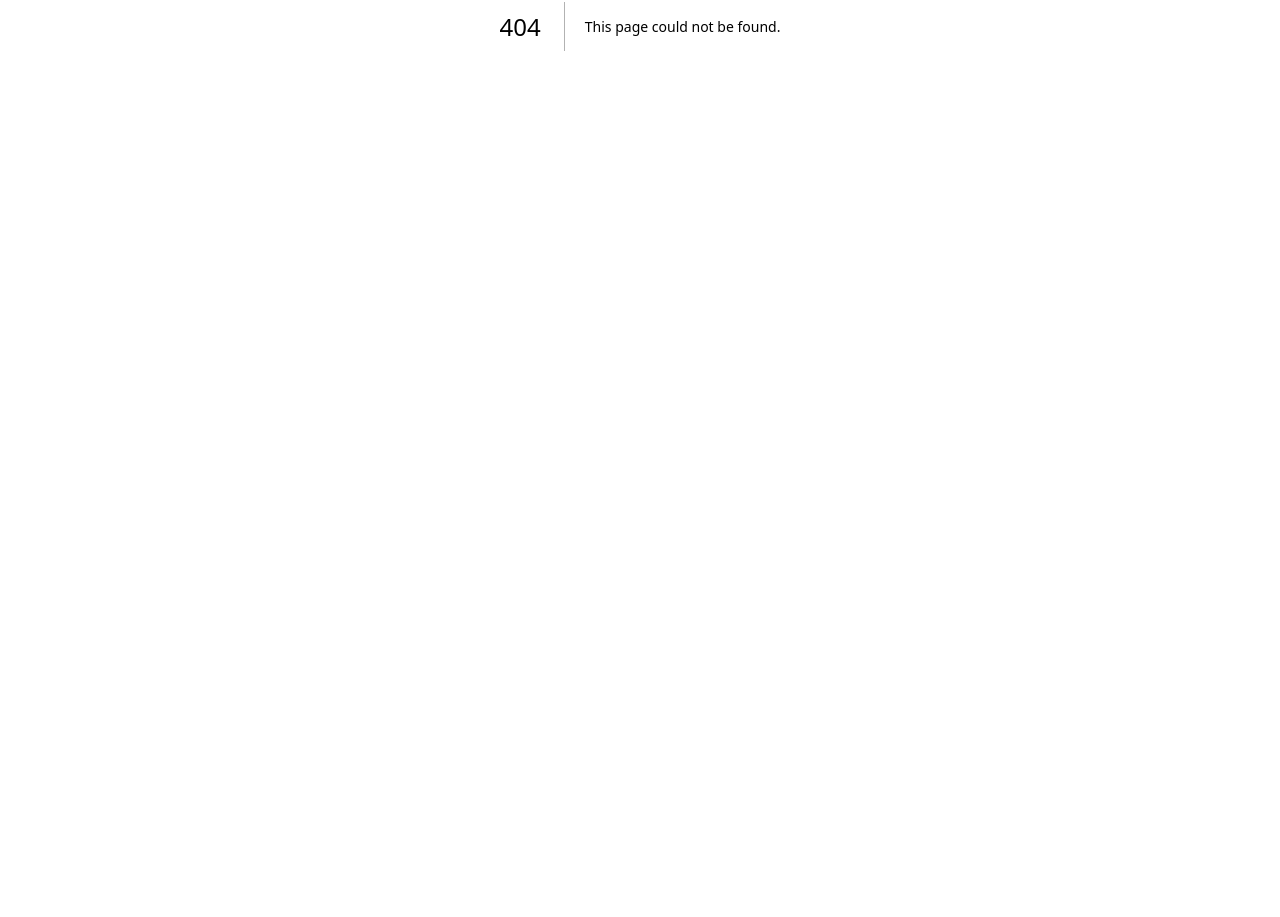
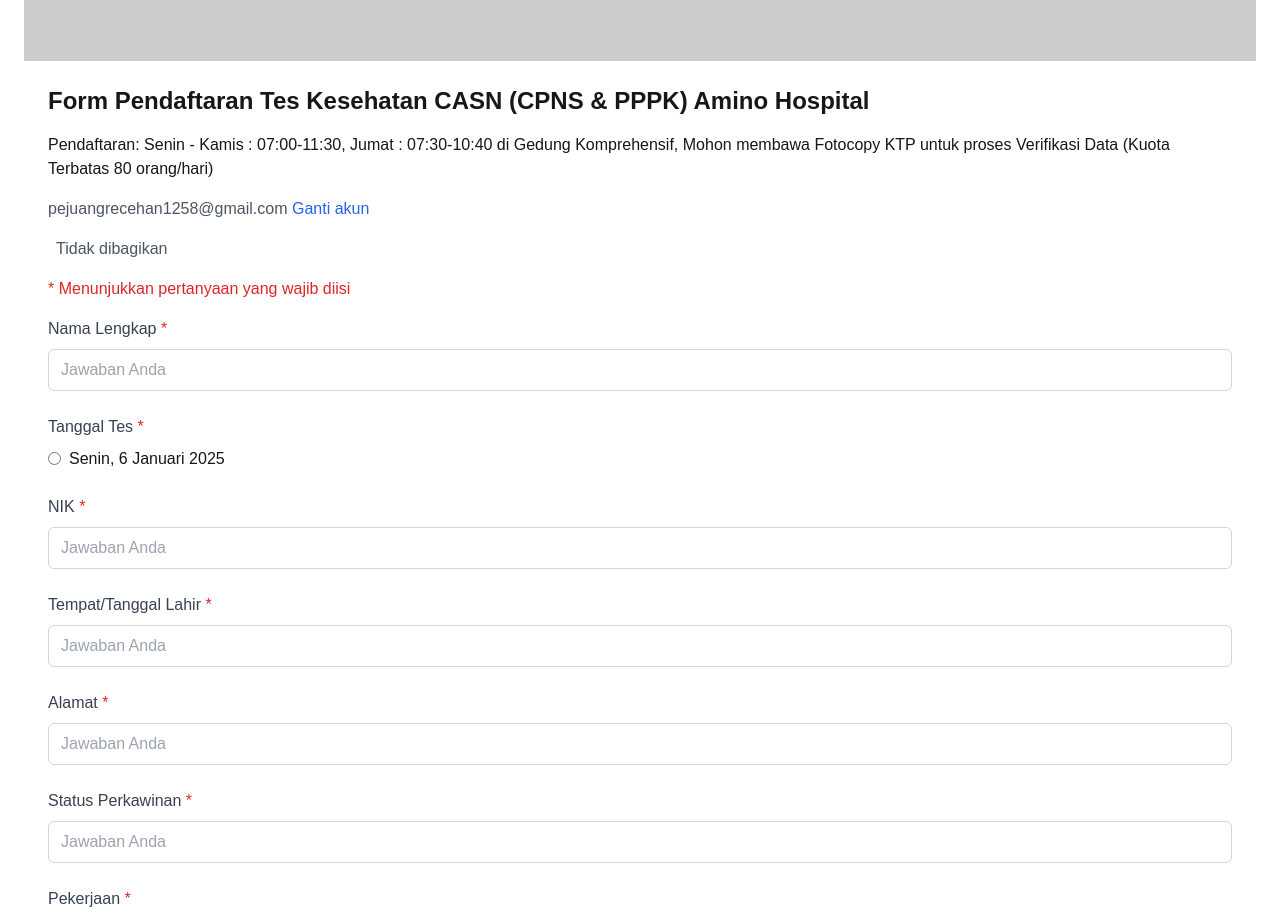
Before and after one commit to rajutankoding/ArticlesManagement, a Next.js app: page /form in a window 1280 px wide. Before the commit this address had no page. Shown: the part 374-1291 px from the top of the page. Before the commit the page ends 800 px from the top, so only its background shows below. Built offline with nearby package versions, Linux system fonts and the light colour scheme.

Commit message:
initForm

```diff
--- a/src/app/dashboard/article/[...id]/page.js
+++ b/src/app/dashboard/article/[...id]/page.js
@@ -4,16 +4,16 @@
 import React, { use, useEffect, useState } from "react";
 
 const Detail = ({ params }) => {
-  const [loading, setLoading] = useState(true); // State untuk loading
-  const [articles, setArticles] = useState({}); // State untuk artikel
-  const [error, setError] = useState(null); // State untuk error
+  const [loading, setLoading] = useState(true);
+  const [articles, setArticles] = useState({});
+  const [error, setError] = useState(null);
   const [title, setTitle] = useState();
-  // const [sDesc, setsDesc] = useState()
   const [desc, setDesc] = useState();
   const [image, setImage] = useState();
   const [content, setContent] = useState();
+
   const { id } = use(params);
-  // console.log("Params : ", article);
+
   const getData = async () => {
     try {
       const response = article.find((item) => item.id === parseInt(id));
@@ -57,8 +57,7 @@
           <div className="mb-4">
             <label
               className="block text-gray-700 text-sm font-bold mb-2"
-              htmlFor="title"
-            >
+              htmlFor="title">
               Title
             </label>
             <input
@@ -73,8 +72,7 @@
           <div className="mb-4">
             <label
               className="block text-gray-700 text-sm font-bold mb-2"
-              htmlFor="author"
-            >
+              htmlFor="author">
               Short Description
             </label>
             <input
@@ -89,8 +87,7 @@
           <div className="mb-4">
             <label
               className="block text-gray-700 text-sm font-bold mb-2"
-              htmlFor="content"
-            >
+              htmlFor="content">
               Content
             </label>
             <textarea
@@ -99,14 +96,12 @@
               rows="10"
               value={content}
               onChange={setContent}
-              placeholder="Enter article content"
-            ></textarea>
+              placeholder="Enter article content"></textarea>
           </div>
           <div className="mb-4">
             <label
               className="block text-gray-700 text-sm font-bold mb-2"
-              htmlFor="image"
-            >
+              htmlFor="image">
               Image URL
             </label>
             <input
@@ -127,14 +122,12 @@
           <div className="flex items-center justify-between">
             <button
               className="bg-blue-500 hover:bg-blue-700 text-white font-bold py-2 px-4 rounded focus:outline-none focus:shadow-outline"
-              type="button"
-            >
+              type="button">
               Save
             </button>
             <button
               className="bg-red-500 hover:bg-red-700 text-white font-bold py-2 px-4 rounded focus:outline-none focus:shadow-outline"
-              type="button"
-            >
+              type="button">
               Cancel
             </button>
           </div>
--- /dev/null
+++ b/src/app/form/page.js
@@ -0,0 +1,184 @@
+import React from "react";
+
+const Form = () => {
+  return (
+    <main className="flex-1 p-6 bg-white">
+      <img
+        src="https://placehold.co/600x200"
+        alt="A hospital building with a red roof and green walls"
+        className="w-full rounded-t-lg"
+      />
+      <div className="p-6">
+        <h1 className="text-2xl font-bold mb-4">
+          Form Pendaftaran Tes Kesehatan CASN (CPNS & PPPK) Amino Hospital
+        </h1>
+        <p className="mb-4">
+          Pendaftaran: Senin - Kamis : 07:00-11:30, Jumat : 07:30-10:40 di
+          Gedung Komprehensif, Mohon membawa Fotocopy KTP untuk proses
+          Verifikasi Data (Kuota Terbatas 80 orang/hari)
+        </p>
+        <p className="mb-4 text-gray-600">
+          pejuangrecehan1258@gmail.com{" "}
+          <span className="text-blue-600 cursor-pointer">Ganti akun</span>
+        </p>
+        <div className="flex items-center mb-4">
+          <i className="fas fa-eye-slash text-gray-600 mr-2"></i>
+          <span className="text-gray-600">Tidak dibagikan</span>
+        </div>
+        <p className="text-red-600 mb-4">
+          * Menunjukkan pertanyaan yang wajib diisi
+        </p>
+        <form>
+          <div className="mb-6">
+            <label className="block text-gray-700 font-medium mb-2">
+              Nama Lengkap <span className="text-red-600">*</span>
+            </label>
+            <input
+              type="text"
+              className="w-full px-3 py-2 border border-gray-300 rounded-md"
+              placeholder="Jawaban Anda"
+            />
+          </div>
+          <div className="mb-6">
+            <label className="block text-gray-700 font-medium mb-2">
+              Tanggal Tes <span className="text-red-600">*</span>
+            </label>
+            <div className="flex items-center">
+              <input
+                type="radio"
+                id="tanggal1"
+                name="tanggal"
+                className="mr-2"
+              />
+              <label htmlFor="tanggal1">Senin, 6 Januari 2025</label>
+            </div>
+          </div>
+          <div className="mb-6">
+            <label className="block text-gray-700 font-medium mb-2">
+              NIK <span className="text-red-600">*</span>
+            </label>
+            <input
+              type="text"
+              className="w-full px-3 py-2 border border-gray-300 rounded-md"
+              placeholder="Jawaban Anda"
+            />
+          </div>
+          <div className="mb-6">
+            <label className="block text-gray-700 font-medium mb-2">
+              Tempat/Tanggal Lahir <span className="text-red-600">*</span>
+            </label>
+            <input
+              type="text"
+              className="w-full px-3 py-2 border border-gray-300 rounded-md"
+              placeholder="Jawaban Anda"
+            />
+          </div>
+          <div className="mb-6">
+            <label className="block text-gray-700 font-medium mb-2">
+              Alamat <span className="text-red-600">*</span>
+            </label>
+            <input
+              type="text"
+              className="w-full px-3 py-2 border border-gray-300 rounded-md"
+              placeholder="Jawaban Anda"
+            />
+          </div>
+          <div className="mb-6">
+            <label className="block text-gray-700 font-medium mb-2">
+              Status Perkawinan <span className="text-red-600">*</span>
+            </label>
+            <input
+              type="text"
+              className="w-full px-3 py-2 border border-gray-300 rounded-md"
+              placeholder="Jawaban Anda"
+            />
+          </div>
+          <div className="mb-6">
+            <label className="block text-gray-700 font-medium mb-2">
+              Pekerjaan <span className="text-red-600">*</span>
+            </label>
+            <input
+              type="text"
+              className="w-full px-3 py-2 border border-gray-300 rounded-md"
+              placeholder="Jawaban Anda"
+            />
+          </div>
+          <div className="mb-6">
+            <label className="block text-gray-700 font-medium mb-2">
+              Kewarganegaraan <span className="text-red-600">*</span>
+            </label>
+            <input
+              type="text"
+              className="w-full px-3 py-2 border border-gray-300 rounded-md"
+              placeholder="Jawaban Anda"
+            />
+          </div>
+          <div className="mb-6">
+            <label className="block text-gray-700 font-medium mb-2">
+              Jenis Pemeriksaan <span className="text-red-600">*</span>
+            </label>
+            <div className="flex items-center">
+              <input
+                type="radio"
+                id="tanggal1"
+                name="tanggal"
+                className="mr-2"
+              />
+              <label htmlFor="tanggal1">Fisik, Jiwa dan Bebas Narkoba</label>
+            </div>
+            <div className="flex items-center">
+              <input
+                type="radio"
+                id="tanggal1"
+                name="tanggal"
+                className="mr-2"
+              />
+              <label htmlFor="tanggal1">Fisik dan Jiwa</label>
+            </div>
+            <div className="flex items-center">
+              <input
+                type="radio"
+                id="tanggal1"
+                name="tanggal"
+                className="mr-2"
+              />
+              <label htmlFor="tanggal1">Fisik dan Jiwa</label>
+            </div>
+            <div className="flex items-center">
+              <input
+                type="radio"
+                id="tanggal1"
+                name="tanggal"
+                className="mr-2"
+              />
+              <label htmlFor="tanggal1">Bebas Narkoba</label>
+            </div>
+          </div>
+          <div className="mb-6">
+            <label className="block text-gray-700 font-medium mb-2">
+              Nomor WA <span className="text-red-600">*</span>
+            </label>
+            <input
+              type="text"
+              className="w-full px-3 py-2 border border-gray-300 rounded-md"
+              placeholder="Jawaban Anda"
+            />
+          </div>
+          <div className="mb-6">
+            <label className="block text-gray-700 font-medium mb-2">
+              Keperluan (misal: Pemberkasan CPNS, Pemberkasan PPPK, dll)
+              <span className="text-red-600">*</span>
+            </label>
+            <input
+              type="text"
+              className="w-full px-3 py-2 border border-gray-300 rounded-md"
+              placeholder="Jawaban Anda"
+            />
+          </div>
+        </form>
+      </div>
+    </main>
+  );
+};
+
+export default Form;
--- a/src/app/page.js
+++ b/src/app/page.js
@@ -11,9 +11,9 @@
   // Fungsi untuk mengambil data dari API
   const getData = async () => {
     try {
-      // const response = await axios.get("http://103.47.60.195:5925/Article");
-      // return response.data; // Mengembalikan data dari API
-      return article;
+      const response = await axios.get("http://103.47.60.195:5925/Article");
+      return response.data; // Mengembalikan data dari API
+      // return article;
     } catch (error) {
       console.error("Error fetching data:", error);
       setError(error.message); // Menyimpan pesan error di state
@@ -48,8 +48,7 @@
         className="rounded-full border border-solid border-black/[.08] dark:border-white/[.145] transition-colors flex items-center justify-center hover:bg-[#f2f2f2] dark:hover:bg-[#1a1a1a] hover:border-transparent text-sm sm:text-base h-10 sm:h-12 px-4 sm:px-5 sm:min-w-44"
         href="/dashboard"
         // target="_blank"
-        rel="noopener noreferrer"
-      >
+        rel="noopener noreferrer">
         Manage AI
       </a>
       <h1 className="text-2xl font-bold mb-6">Articles</h1>
@@ -57,8 +56,7 @@
         {articles.map((article, index) => (
           <div
             key={index}
-            className="bg-white rounded-lg shadow-md overflow-hidden"
-          >
+            className="bg-white rounded-lg shadow-md overflow-hidden">
             <img
               src={article.image || "https://via.placeholder.com/600"} // Gambar dari API atau placeholder
               alt={article.title || "Default Title"}
```
Also changed, not shown: src/app/dashboard/article/page.js (+4 -6 lines).
